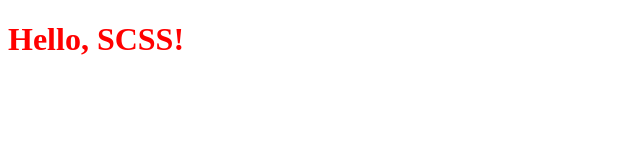
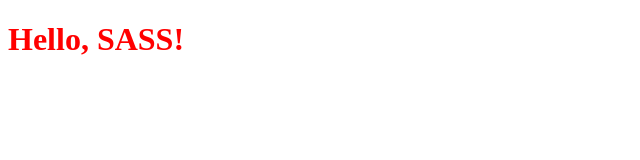
Before and after one commit to rizal-brave/brave, a plain HTML site: page index.html in a window 1280 px wide. Shown: the full height of the page, 0-640 px from the left. Drawn offline with Linux system fonts and the light colour scheme.

Commit message:
Update index.html

```diff
--- a/index.html
+++ b/index.html
@@ -7,6 +7,6 @@
     <title>SCSS Example</title>
 </head>
 <body>
-    <h1>Hello, SCSS!</h1>
+    <h1>Hello, SASS!</h1>
 </body>
 </html>
```
